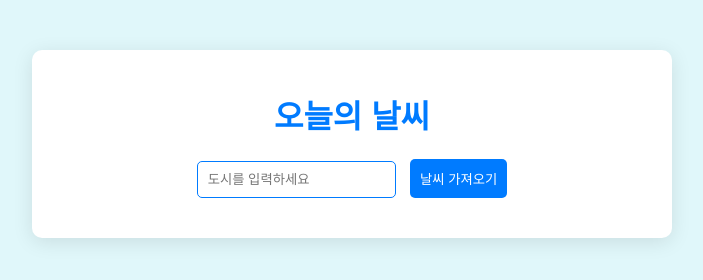
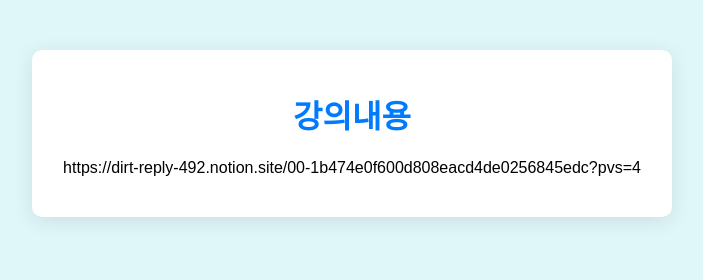
Before and after one commit to kangthis/test, a plain HTML site: page index.html in a window 1280 px wide. Shown: the whole page, without its empty margins (288-991 px from the left). Drawn offline with Linux system fonts and the light colour scheme.

Commit message:
Update index.html

```diff
--- a/index.html
+++ b/index.html
@@ -3,14 +3,13 @@
 <head>
     <meta charset="UTF-8">
     <meta name="viewport" content="width=device-width, initial-scale=1.0">
-    <title>날씨 웹앱</title>
+    <title>강의내용</title>
     <link rel="stylesheet" href="style.css">
 </head>
 <body>
     <div class="container">
-        <h1>오늘의 날씨</h1>
-        <input type="text" id="city" placeholder="도시를 입력하세요">
-        <button id="getWeather" type="button">날씨 가져오기</button>
+        <h1>강의내용</h1>
+        <a>https://dirt-reply-492.notion.site/00-1b474e0f600d808eacd4de0256845edc?pvs=4</a>
         <div id="weatherInfo"></div>
     </div>
     <script src="script.js"></script>
```
